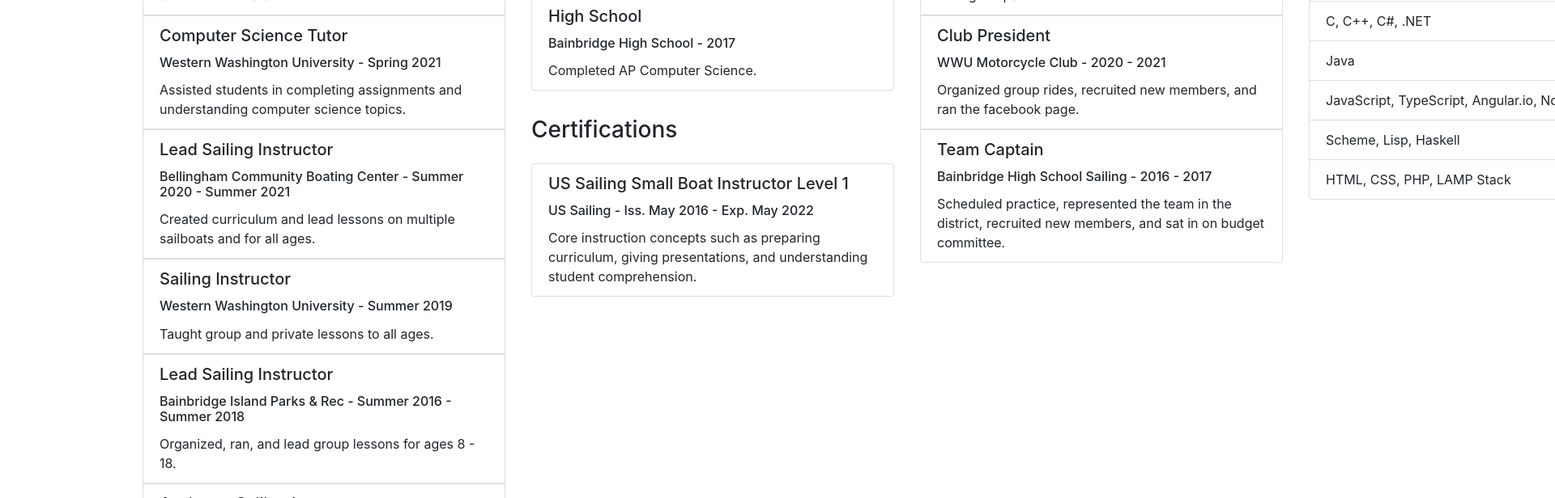
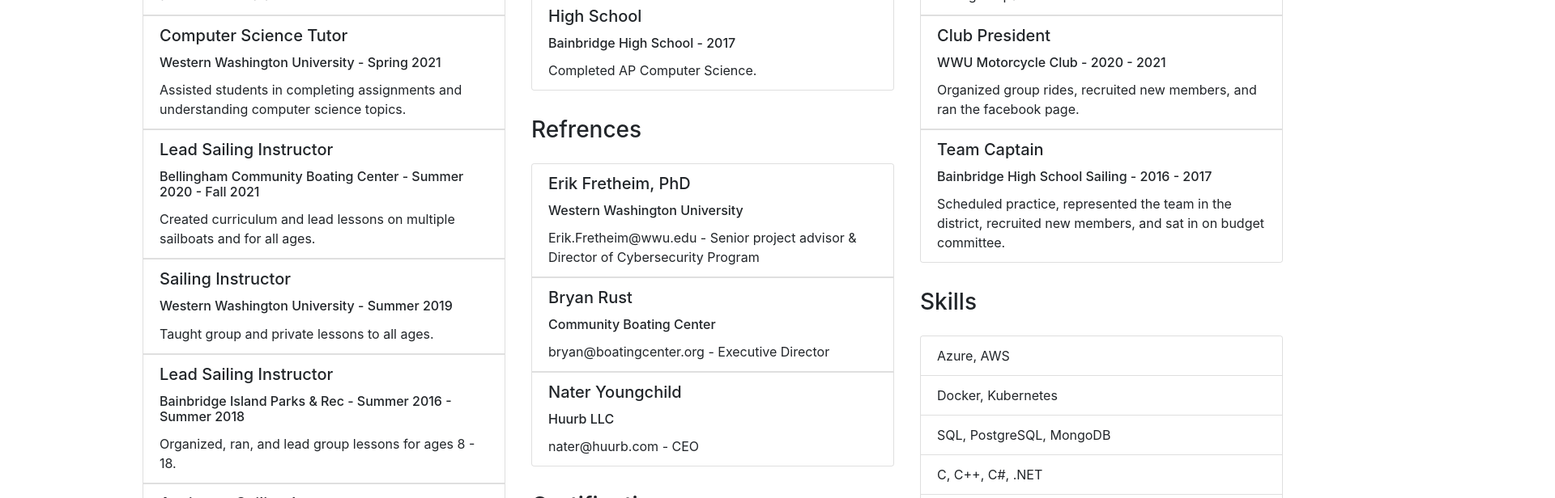
Before and after one commit to hbod8/angular-resume, an Angular app: page / in a window 1280 px wide. Shown: the part 700-1316 px from the top of the page at 81% size, 1920 px wide, since content can reach past the window. Built offline with nearby package versions, Linux system fonts and the light colour scheme.

Commit message:
Updated resume with refrences.

```diff
--- a/src/app/app.component.css
+++ b/src/app/app.component.css
@@ -13,7 +13,7 @@
     padding: 1em;
   }
   .resume-card-container {
-    max-height: 110vh;
+    max-height: 140vh;
   }
   .interest-card-container {
     max-height: 80vh;
--- a/src/app/app.component.html
+++ b/src/app/app.component.html
@@ -34,7 +34,7 @@
     </div>
   </nav>
   <div class="mt-5" id="about">
-    <div class="d-flex flex-column flex-lg-row align-items-center">
+    <div class="d-flex flex-column flex-wrap flex-lg-row align-items-start">
       <img *ngIf="resumeInfo.user.photo" [src]="resumeInfo.user.photo" alt="Portrait" height="200" width="200" class="img-fluid rounded-circle">
       <p *ngIf="resumeInfo.user.about" class="display-4 p-2">About Me</p>
     </div>
--- a/src/assets/resume.json
+++ b/src/assets/resume.json
@@ -31,7 +31,7 @@
         {
           "title": "Lead Sailing Instructor",
           "organization": "Bellingham Community Boating Center",
-          "date": "Summer 2020 - Summer 2021",
+          "date": "Summer 2020 - Fall 2021",
           "description": "Created curriculum and lead lessons on multiple sailboats and for all ages."
         },
         {
@@ -68,6 +68,26 @@
           "organization": "Bainbridge High School",
           "date": "2017",
           "description": "Completed AP Computer Science."
+        }
+      ]
+    },
+    {
+      "title": "Refrences",
+      "blocks": [
+        {
+          "title": "Erik Fretheim, PhD",
+          "organization": "Western Washington University",
+          "description": "Erik.Fretheim@wwu.edu - Senior project advisor & Director of Cybersecurity Program"
+        },
+        {
+          "title": "Bryan Rust",
+          "organization": "Community Boating Center",
+          "description": "bryan@boatingcenter.org - Executive Director"
+        },
+        {
+          "title": "Nater Youngchild",
+          "organization": "Huurb LLC",
+          "description": "nater@huurb.com - CEO"
         }
       ]
     },
```
